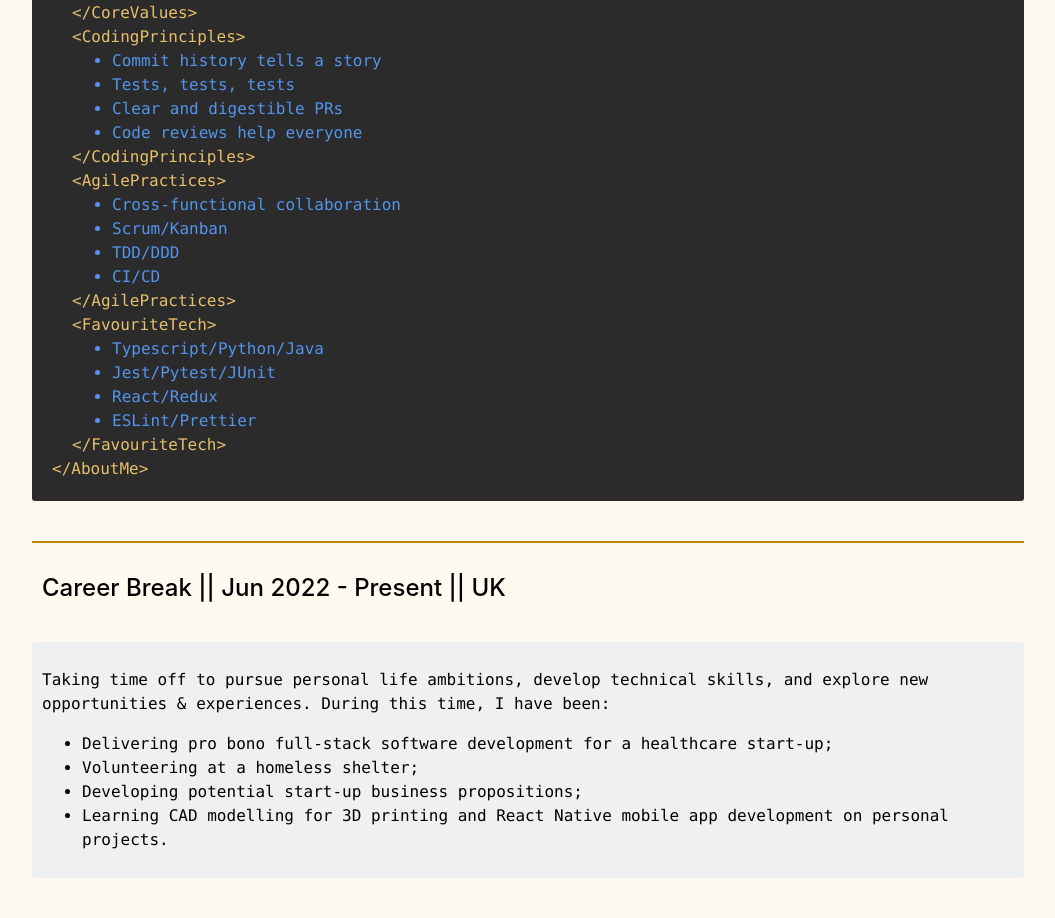
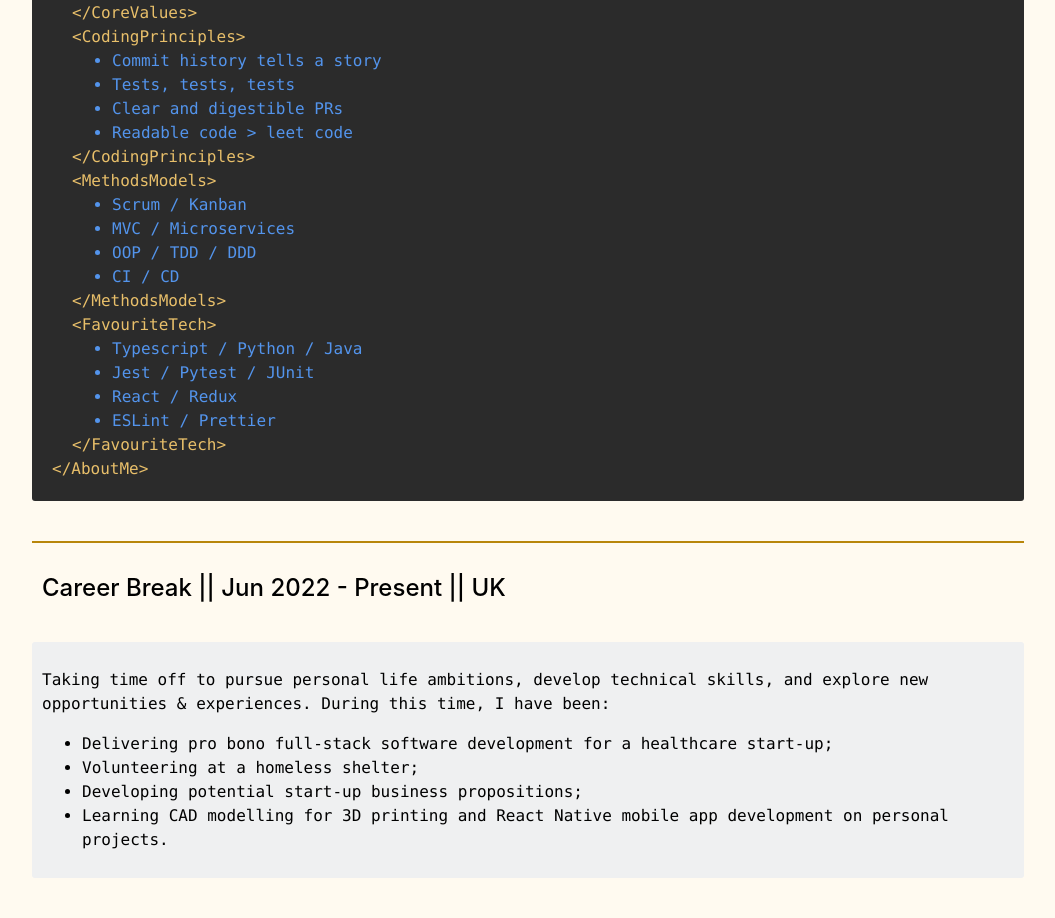
Before and after one commit to julesnuggy/cv, a React (Create React App) app: page /#/theme/coding in a window 1280 px wide. Shown: the part 801-1719 px from the top of the page, without its empty margins (112-1167 px from the left). Built offline with nearby package versions, Linux system fonts and the light colour scheme.

Commit message:
Update basic data

```diff
--- a/src/components/coding-theme/AboutMe.tsx
+++ b/src/components/coding-theme/AboutMe.tsx
@@ -72,7 +72,7 @@ const AboutMe = ({screenSize}: aboutMeProps) => {
       <div className="tag-container">
         <TagList title="CoreValues" data={data.coreValues} />
         <TagList title="CodingPrinciples" data={data.codingPrinciples} />
-        <TagList title="AgilePractices" data={data.agilePractices} />
+        <TagList title="MethodsModels" data={data.methodsModels} />
         <TagList title="FavouriteTech" data={data.favouriteTech} />
       </div>
     </div>
--- a/src/components/ff-theme/Status.tsx
+++ b/src/components/ff-theme/Status.tsx
@@ -6,10 +6,10 @@ import profile_photo from '../../assets/profile_photo.jpg';
 
 const Status = () => {
   const listData = {
-    ['Core Values']: basic_data.coreValues,
-    ['Coding Principles']: basic_data.codingPrinciples,
-    ['Agile Practices']: basic_data.agilePractices,
-    ['Favourite Tech']: basic_data.favouriteTech
+    'Core Values': basic_data.coreValues,
+    'Coding Principles': basic_data.codingPrinciples,
+    'Methods & Models': basic_data.methodsModels,
+    'Favourite Tech': basic_data.favouriteTech
   }
 
   return (
--- a/src/data/basicData.json
+++ b/src/data/basicData.json
@@ -37,18 +37,18 @@
     "Commit history tells a story",
     "Tests, tests, tests",
     "Clear and digestible PRs",
-    "Code reviews help everyone"
+    "Readable code > leet code"
   ],
-  "agilePractices": [
-    "Cross-functional collaboration",
-    "Scrum/Kanban",
-    "TDD/DDD",
-    "CI/CD"
+  "methodsModels": [
+    "Scrum / Kanban",
+    "MVC / Microservices",
+    "OOP / TDD / DDD",
+    "CI / CD"
   ],
   "favouriteTech": [
-    "Typescript/Python/Java",
-    "Jest/Pytest/JUnit",
-    "React/Redux",
-    "ESLint/Prettier"
+    "Typescript / Python / Java",
+    "Jest / Pytest / JUnit",
+    "React / Redux",
+    "ESLint / Prettier"
   ]
 }
```
